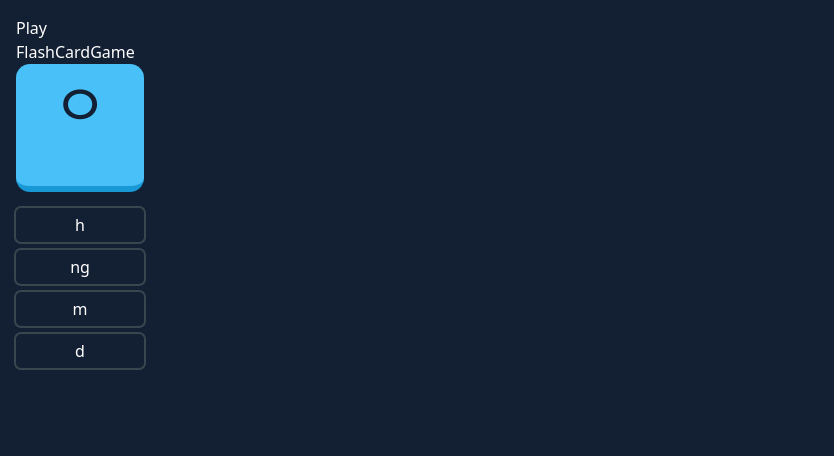
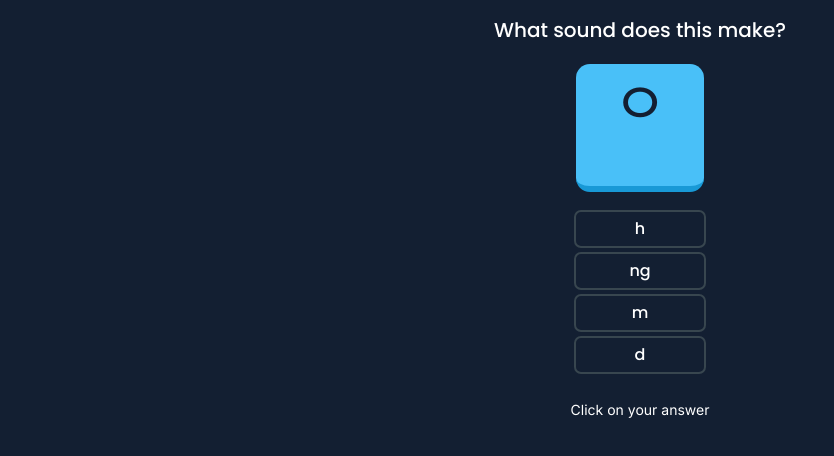
Before and after one commit to keabyte/kteacher, a React (Vite) app: page / in a window 1280 px wide. Shown: the top 456 px of the page, without its empty margins (0-834 px from the left). Built offline with nearby package versions, Linux system fonts and the light colour scheme.

Commit message:
feat(flash cards): center layout

```diff
--- a/src/App.tsx
+++ b/src/App.tsx
@@ -4,7 +4,7 @@ import PlayPage from './pages/PlayPage';
 
 const App = () => {
 	return (
-		<div className="p-4">
+		<div className="h-screen w-full p-4">
 			<BrowserRouter>
 				<Routes>
 					<Route path="/" Component={PlayPage} />
--- a/src/components/flash-card-game/FlashCardGame.tsx
+++ b/src/components/flash-card-game/FlashCardGame.tsx
@@ -85,10 +85,12 @@ const FlashCardGame = () => {
 	const [model, setModel] = useState(resetModel());
 
 	return (
+		<div className="flex flex-col items-center gap-5">
+			<div className="text-xl">What sound does this make?</div>
 			<div>
-			FlashCardGame
 				<FlashCard character={model.currentCharacter}></FlashCard>
-			<div className="mt-4">
+			</div>
+			<div>
 				{model.answerOptions.map((it, i) => (
 					<FlashCardAnswer
 						onClick={() => checkAnswer(it, i)}
@@ -98,8 +100,11 @@ const FlashCardGame = () => {
 					></FlashCardAnswer>
 				))}
 			</div>
+
+			<div>
+				{model.answerStatus === 'PENDING' && <div className="font-light text-sm">Click on your answer</div>}
 				{model.answerStatus === 'CORRECT' && (
-				<>
+					<div className="items-start">
 						<div className="correct-section">
 							<div className="font-bold text-xl mb-2">
 								<FaCircleCheck className="inline-block" /> Correct!
@@ -108,10 +113,10 @@ const FlashCardGame = () => {
 						<div onClick={nextQuestion} className="next-button correct-next-button">
 							Next question
 						</div>
-				</>
+					</div>
 				)}
 				{model.answerStatus === 'INCORRECT' && (
-				<>
+					<div className="items-start">
 						<div className="incorrect-section mb-2">
 							<div className="font-bold text-xl">
 								<FaCircleXmark className="inline-block" /> Incorrect
@@ -124,8 +129,9 @@ const FlashCardGame = () => {
 						<div onClick={nextQuestion} className="next-button incorrect-next-button">
 							Next question
 						</div>
-				</>
+					</div>
 				)}
+			</div>
 		</div>
 	);
 };
--- a/src/index.css
+++ b/src/index.css
@@ -1,9 +1,18 @@
+@import url('https://fonts.googleapis.com/css2?family=Inter&display=swap');
+@import url('https://fonts.googleapis.com/css2?family=Poppins:wght@500&display=swap');
+
 @tailwind base;
 @tailwind components;
 @tailwind utilities;
+
 
 html,
 body {
 	background: rgb(19, 31, 50);
 	color: white;
+	font-family: 'Poppins', sans-serif !important;
 }
+
+.font-light {
+	font-family: 'Inter', sans-serif !important;
+}
--- a/src/pages/PlayPage.tsx
+++ b/src/pages/PlayPage.tsx
@@ -2,8 +2,7 @@ import FlashCardGame from '../components/flash-card-game/FlashCardGame';
 
 const PlayPage = () => {
 	return (
-		<div>
-			Play
+		<div className="flex justify-center items-center">
 			<FlashCardGame></FlashCardGame>
 		</div>
 	);
```
Lines whose indentation alone changed are shown as unchanged.
